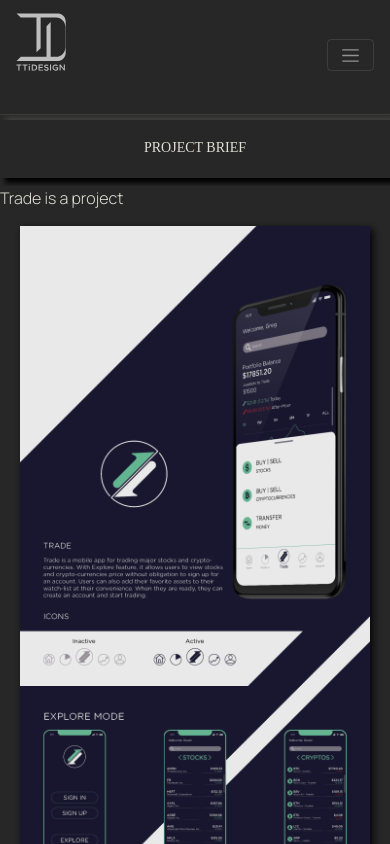
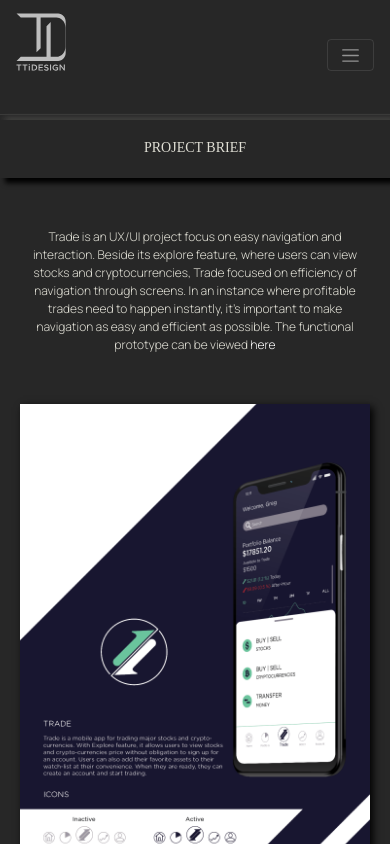
Before and after one commit to ttidesign/Portfolio, a React (Create React App) app: page /trade in a window 390 px wide. Shown: the top 844 px of the page. Built offline with nearby package versions, Linux system fonts and the light colour scheme; a web font is replaced by a local one.

Commit message:
finished 2 ux/ui projects

```diff
--- a/src/components/Footer/Footer.css
+++ b/src/components/Footer/Footer.css
@@ -1,5 +1,5 @@
 .icons {
-	border-top: 1px solid rgb(224, 223, 213);
+	border-top: 1px solid rgba(224, 223, 213, 0.3);
 	display: flex;
 	justify-content: center;
 	padding-top: 10px;
--- a/src/components/Intro/Intro.js
+++ b/src/components/Intro/Intro.js
@@ -10,9 +10,9 @@ function Intro() {
 			<div className='about-me'>
 				<p> Hello! My name is TK </p>
 				<p>
-					I’m a software engineer with a background in product design. I have
-					experience working as an UX/UI designer and have always strived to
-					improve my skill set to become better at what I do. I’m looking for an
+					I’m a software developer with a background in product design. I'm
+					confident that I can utilize both to become better at what I do. I
+					have always strived to improve my skill set, and I’m looking for an
 					opportunity to apply my learning and knowledge to develop intuitive
 					websites and applications that enhance functionality and improve user
 					experience.
--- a/src/components/Nav/Navbar.css
+++ b/src/components/Nav/Navbar.css
@@ -1,3 +1,4 @@
+
 .navbar {
 	background-color: rgb(39, 39, 39);
 }
--- a/src/components/Resume/Resume.css
+++ b/src/components/Resume/Resume.css
@@ -12,6 +12,7 @@ font-size: 14px;
     font-style: italic;
 }
 
+
 @media(max-width:823px) {
     .resume{
         width: 350px;
--- a/src/components/Swirl/Swirl.css
+++ b/src/components/Swirl/Swirl.css
@@ -1,17 +1,25 @@
-.presentation {
+.presentation,
+.brief {
 	width: 800px;
-	margin: 0 auto;
+	margin: 50px auto;
+	font-size: 18px;
 }
 .image-presentation {
 	width: 800px;
 	box-shadow: 3px 3px 8px black;
-	opacity: 0.9;
+	opacity: 01;
+}
+.brief{
+	width: 800px;
 }
 
 @media (max-width: 823px) {
 	.presentation,
-	.image-presentation {
+	.image-presentation,
+	.brief {
 		width: 350px;
 		height: auto;
+		font-size: 12px;
+		text-align: center;
 	}
 }
--- a/src/components/Swirl/Swirl.js
+++ b/src/components/Swirl/Swirl.js
@@ -7,7 +7,7 @@ function Swirl() {
 		<div>
 			<div className='style-line'></div>
 			<h6>PROJECT BRIEF</h6>
-			<p>Swirl is a project</p>
+			<p className='brief'>Swirl is an UX/UI Project focus on simple interaction while presenting something unique to the user. Easy navigation through screens with spin-able controller, user can spend few minutes setup their custom drinks and add them to their favorite list to order later on. </p>
 			<div className='presentation'>
 				<img
 					className='image-presentation'
--- a/src/components/Trade/Trade.js
+++ b/src/components/Trade/Trade.js
@@ -7,7 +7,14 @@ function Trade() {
 		<div>
 			<div className='style-line'></div>
 			<h6>PROJECT BRIEF</h6>
-			<p>Trade is a project</p>
+			<p className='brief'>
+				Trade is an UX/UI project focus on easy navigation and interaction.
+				Beside its explore feature, where users can view stocks and
+				cryptocurrencies, Trade focused on efficiency of navigation through
+				screens. In an instance where profitable trades need to happen
+				instantly, it's important to make navigation as easy and efficient as
+				possible. The functional prototype can be viewed <a href='' target='blank'>here </a>
+			</p>
 			<div className='presentation'>
 				<img
 					className='image-presentation'
```
